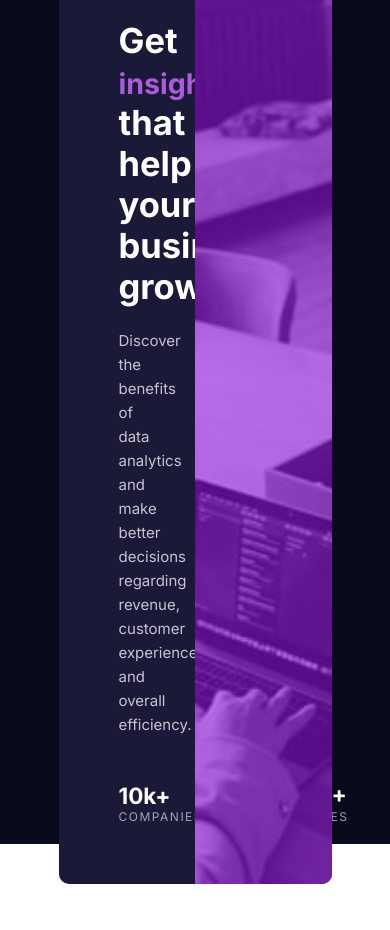
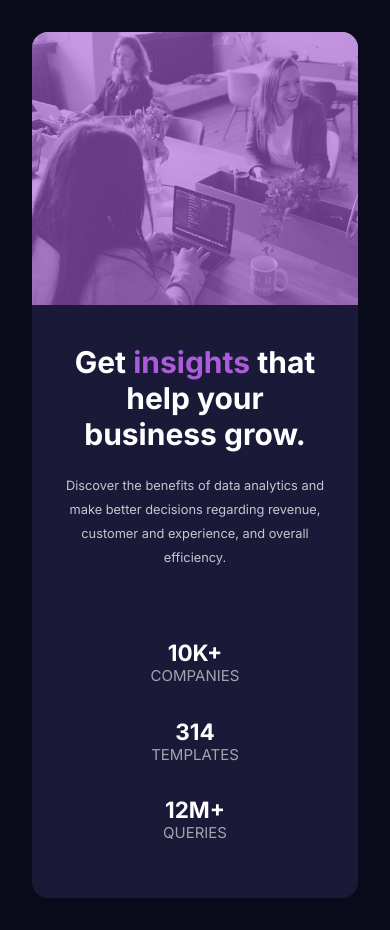
Before and after one commit to nemoanderson/stats-preview-card-component-main-copy, a plain HTML site: page index.html in a window 390 px wide. Before the commit the page ends 884 px from the top, so only its background shows below. Drawn offline with Linux system fonts and the light colour scheme.

Commit message:
added new code for responsive design

```diff
--- a/index.html
+++ b/index.html
@@ -2,46 +2,44 @@
 <html lang="en">
   <head>
     <meta charset="UTF-8" />
+    <meta http-equiv="X-UA-Compatible" content="IE=edge" />
     <meta name="viewport" content="width=device-width, initial-scale=1.0" />
-    <meta http-equiv="X-UA-Compatible" content="ie=edge" />
     <meta
       name="description"
-      content="We are data analytics. Get insights on your business to make better decisions. Book your demo now!"
+      content="Frontend Mentor - Stats preview card component solution by Nemo Anderson. This is a solution to the [Stats preview card component challenge on Frontend Mentor](https://www.frontendmentor.io/challenges/stats-preview-card-component-8JqbgoU62)."
     />
-    <link rel="stylesheet" href="style2.css" />
-    <title>Preview Card component</title>
+    <link rel="stylesheet" href="style.css" />
+    <title>Stats preview card component</title>
   </head>
   <body>
     <div class="container">
-      <!-- Content on the left -->
-      <div class="card">
-        <section class="info">
-          <h1>
-            Get <span class="highlight">insights</span> that help your business
-            grow.
+      <div class="wrapper">
+        <div class="card-text">
+          <h1 class="title">
+            Get <span>insights</span> that help your business grow.
           </h1>
-          <p>
+          <p class="subtitle">
             Discover the benefits of data analytics and make better decisions
-            regarding revenue, customer experience, and overall efficiency.
+            regarding revenue, customer and experience, and overall efficiency.
           </p>
-          <div class="stats">
-            <div class="companies">
-              <div class="number">10k+</div>
-              <div class="name">Companies</div>
+          <div class="stats-box">
+            <div>
+              <h2 class="num">10k+</h2>
+              <p>companies</p>
             </div>
-            <div class="templates">
-              <div class="number">314</div>
-              <div class="name">Templates</div>
+            <div>
+              <h2 class="num">314</h2>
+              <p>templates</p>
             </div>
-            <div class="queries">
-              <div class="number">12M+</div>
-              <div class="name">Queries</div>
+            <div>
+              <h2 class="num">12M+</h2>
+              <p>queries</p>
             </div>
           </div>
-        </section>
-
-        <!-- Image on the right -->
-        <section class="card-img"></section>
+        </div>
+        <div class="img-card">
+          <img src="./images/image-header-desktop.jpg" alt="" />
+        </div>
       </div>
     </div>
   </body>
--- a/style.css
+++ b/style.css
@@ -4,134 +4,142 @@
   margin: 0;
   padding: 0;
   box-sizing: border-box;
-  font-size: 15px;
-  font-family: "Inter", sans-serif;
 }
 
-:root {
-  --main-bg: hsl(233, 47%, 7%);
-  --card-bg: hsl(244, 38%, 16%);
-  --accent: hsl(277, 64%, 61%);
-  --main-pg: hsla(0, 0%, 100%, 0.75);
-  --stat-head: hsla(0, 0%, 100%, 0.6);
-  --White: hsl(0, 0%, 100%);
+body {
+  font-family: inter, sans-serif;
+  min-height: 100vh;
+  background-color: hsl(233, 47%, 7%);
+  display: flex;
+  align-items: center;
+  justify-content: center;
+  font-size: 15px;
 }
 
 .container {
-  width: 100vw;
-  height: 100vh;
-  background: var(--main-bg);
-  color: var(--White);
-  display: flex;
-  align-items: center;
-  justify-content: center;
+  max-width: 1020px;
+  margin: 0 auto;
 }
 
-.stats {
-  font-family: "Lexend Deca", sans-serif;
+.wrapper {
+  background-color: hsl(244, 38%, 16%);
+  display: grid;
+  grid-template-columns: 1fr 1fr;
+  border-radius: 16px;
+  overflow: hidden;
+  margin: 2rem;
 }
 
-.card {
-  width: 70vw;
-  background: var(--card-bg);
-  border-radius: 10px;
-  margin: 0 auto;
-  display: flex;
-}
+/* Text Side */
 
-.card .info {
-  width: 50%;
+.card-text {
   padding: 4rem;
 }
 
-.card .info h1 {
-  font-size: 2.3rem;
-  margin-bottom: 0.1rem;
-}
-
-.highlight {
-  color: var(--accent);
-  font-size: 1.9rem;
-}
-
-.card .info p {
-  color: var(--main-pg);
-  font-size: 1rem;
-  line-height: 1.6rem;
-  margin: 1.5rem 0 3rem 0;
-}
-
-.card .stats {
-  display: flex;
-  justify-content: space-between;
-}
-
-.card .stats .number {
-  font-size: 1.5rem;
+.title {
+  color: hsl(0, 0%, 100%);
   font-weight: 700;
 }
 
-.card .stats .name {
-  font-size: 0.8rem;
-  color: var(--stat-head);
-  letter-spacing: 0.1rem;
-  text-transform: uppercase;
+.title span {
+  color: hsl(277, 64%, 61%);
 }
 
-.card .card-img {
-  width: 50%;
-  border-radius: 0 10px 10px 0;
-  background: linear-gradient(
-      0deg,
-      hsla(277, 86%, 47%, 0.6) 0%,
-      hsla(277, 86%, 47%, 0.6) 100%
-    ),
-    url(images/image-header-desktop.jpg) center no-repeat;
-  background-size: cover;
-  padding: 1.5rem;
-  border-radius: 0 10px 10px 0;
+.subtitle {
+  padding: 22px 0;
+  font-size: 1rem;
+  color: hsla(0, 0%, 100%, 0.75);
+  line-height: 1.5rem;
 }
 
-/*  media queries */
-@media (max-width: 375px) {
-  .card {
-    flex-direction: column-reverse;
-    justify-content: space-between;
-    width: 90vw;
-    height: 90vh;
-  }
-  .card .info {
-    width: 100%;
-    text-align: center;
-    padding: 1.5rem;
-  }
-  .card .card-img {
-    width: auto;
-    height: 50vh;
-    text-align: center;
-    padding: 1.5rem;
-    border-radius: 10px 10px 0 0;
-    background: linear-gradient(
-        0deg,
-        hsla(277, 86%, 47%, 0.6) 0%,
-        hsla(277, 86%, 47%, 0.6) 100%
-      ),
-      url(images/image-header-mobile.jpg) center no-repeat;
-    background-size: cover;
+.stats-box {
+  display: flex;
+  justify-content: space-between;
+  text-transform: uppercase;
+  padding: 2.5rem 0 0;
+}
+
+.stats-box .num {
+  color: white;
+  font-weight: 700;
+}
+
+.stats-box p {
+  color: hsla(0, 0%, 100%, 0.6);
+}
+
+/* image side */
+
+.img-card img {
+  width: 100%;
+  height: 100%;
+  object-fit: fill;
+}
+
+.img-card {
+  position: relative;
+}
+
+.img-card::after {
+  position: absolute;
+  content: "";
+  height: 100%;
+  width: 100%;
+  left: 0;
+  top: 0;
+  background-color: hsla(277, 64%, 61%, 0.6);
+}
+
+/* media queries */
+
+@media (max-width: 874px) and (min-width: 582px) {
+  .stats-box {
+    font-size: 72%;
   }
 
-  .card .stats {
+  .card-text {
+    padding: 12%;
+  }
+}
+
+@media (max-width: 581px) and (min-width: 640px) {
+  .stats-box {
     flex-direction: column;
+    font-size: 72%;
+  }
+
+  .card-text {
+    padding: 12%;
+  }
+}
+
+@media (max-width: 433px) {
+  body {
     text-align: center;
   }
 
-  .card .stats .companies,
-  .card .stats .templates,
-  .card .stats .queries {
-    margin-bottom: 1rem;
+  .wrapper {
+    grid-template-columns: 1fr;
   }
 
-  .number {
-    padding: 0.5rem;
+  .img-card {
+    order: -1;
+  }
+
+  .subtitle {
+    font-size: 0.8rem;
+  }
+
+  .card-text {
+    padding: 12% 8%;
+  }
+
+  .stats-box {
+    flex-direction: column;
+    padding-top: 30px;
+  }
+
+  .stats-box div {
+    padding: 6%;
   }
 }
```
